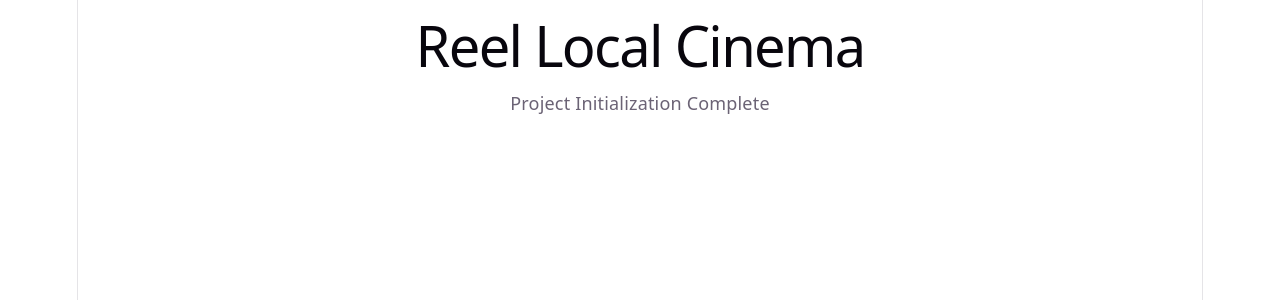
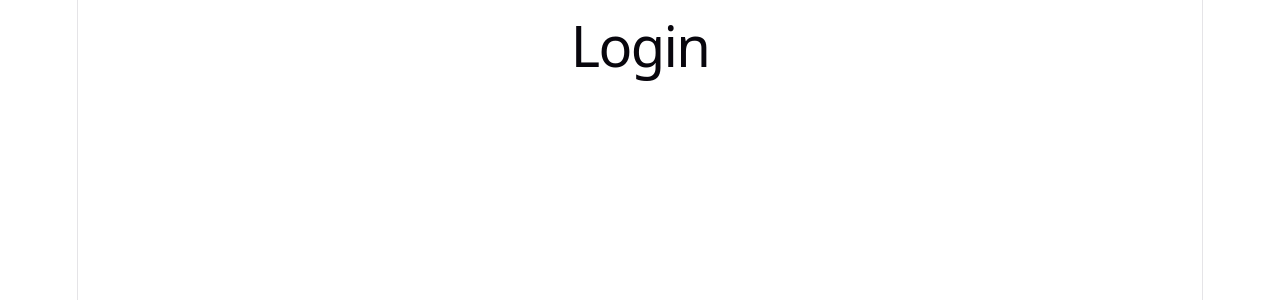
Before and after one commit to ZiruiJia11/reel-local-project, a React (Vite) app in the folder frontend/: page /login in a window 1280 px wide. Shown: the top 300 px of the page. Built offline with nearby package versions, Linux system fonts and the light colour scheme.

Commit message:
made the frame work for diff pages

```diff
--- a/frontend/package.json
+++ b/frontend/package.json
@@ -11,7 +11,8 @@
   },
   "dependencies": {
     "react": "^19.2.6",
-    "react-dom": "^19.2.6"
+    "react-dom": "^19.2.6",
+    "react-router-dom": "^7.15.1"
   },
   "devDependencies": {
     "@eslint/js": "^10.0.1",
--- a/frontend/src/App.tsx
+++ b/frontend/src/App.tsx
@@ -1,9 +1,22 @@
+import { BrowserRouter, Routes, Route } from "react-router-dom"
+
+import Home from "./pages/Home"
+import Login from "./pages/Login"
+import Movies from "./pages/Movies"
+import Schedule from "./pages/Schedule"
+import Profile from "./pages/Profile"
+
 function App() {
   return (
-    <>
-      <h1>Reel Local Cinema</h1>
-      <p>Project Initialization Complete</p>
-    </>
+    <BrowserRouter>
+      <Routes>
+        <Route path="/" element={<Home />} />
+        <Route path="/login" element={<Login />} />
+        <Route path="/movies" element={<Movies />} />
+        <Route path="/schedule" element={<Schedule />} />
+        <Route path="/profile" element={<Profile />} />
+      </Routes>
+    </BrowserRouter>
   )
 }
 
--- /dev/null
+++ b/frontend/src/pages/Home.tsx
@@ -0,0 +1,5 @@
+function Home() {
+  return <h1>Home</h1>
+}
+
+export default Home
--- /dev/null
+++ b/frontend/src/pages/Login.tsx
@@ -0,0 +1,5 @@
+function Login() {
+  return <h1>Login</h1>
+}
+
+export default Login
--- /dev/null
+++ b/frontend/src/pages/Movies.tsx
@@ -0,0 +1,5 @@
+function Movies() {
+  return <h1>Movies</h1>
+}
+
+export default Movies
--- /dev/null
+++ b/frontend/src/pages/Profile.tsx
@@ -0,0 +1,5 @@
+function Profile() {
+  return <h1>Profile</h1>
+}
+
+export default Profile
--- /dev/null
+++ b/frontend/src/pages/Schedule.tsx
@@ -0,0 +1,5 @@
+function Schedule() {
+  return <h1>Schedule</h1>
+}
+
+export default Schedule
```
Also changed, not shown: 1 other file (tests, documents, lock files or other folders).
